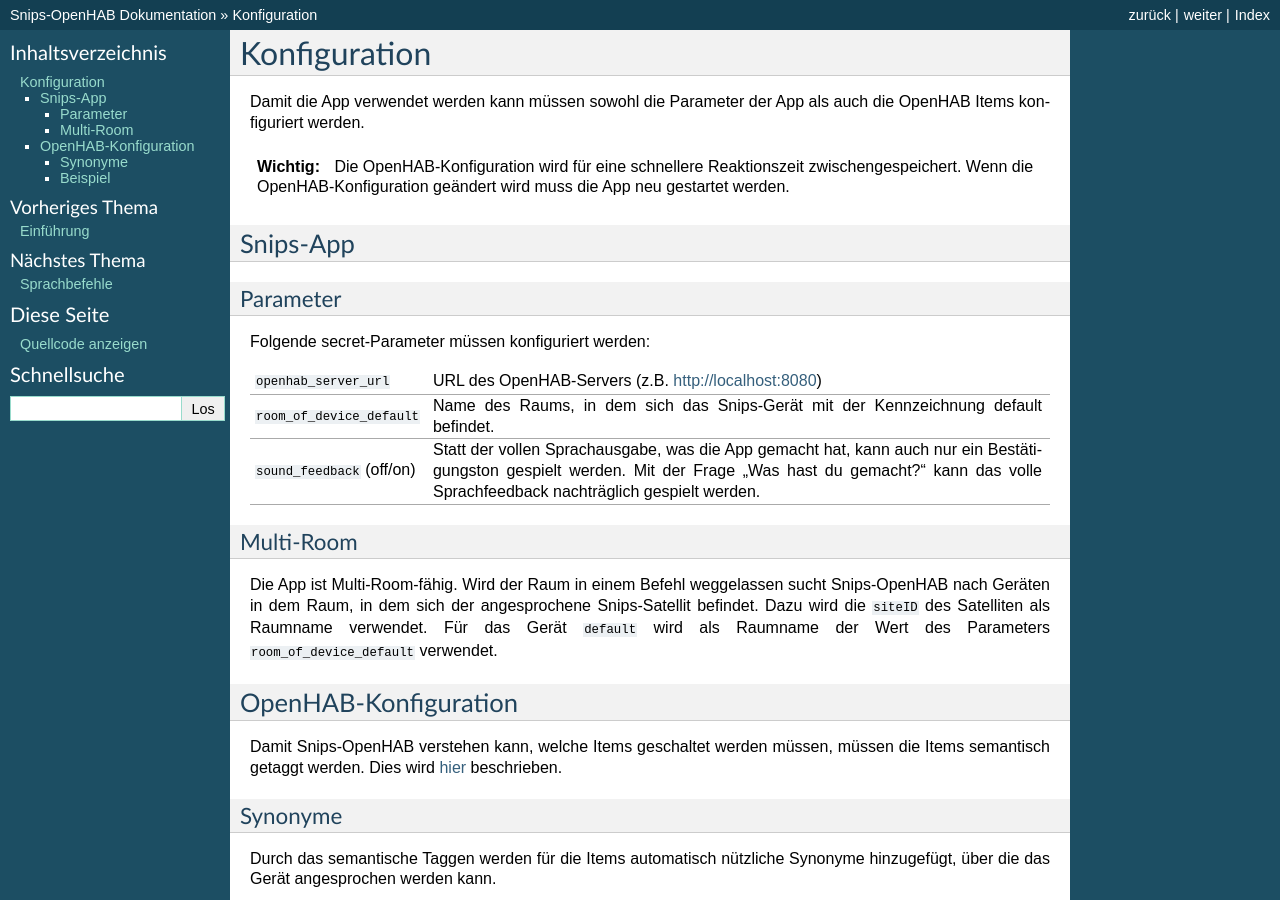
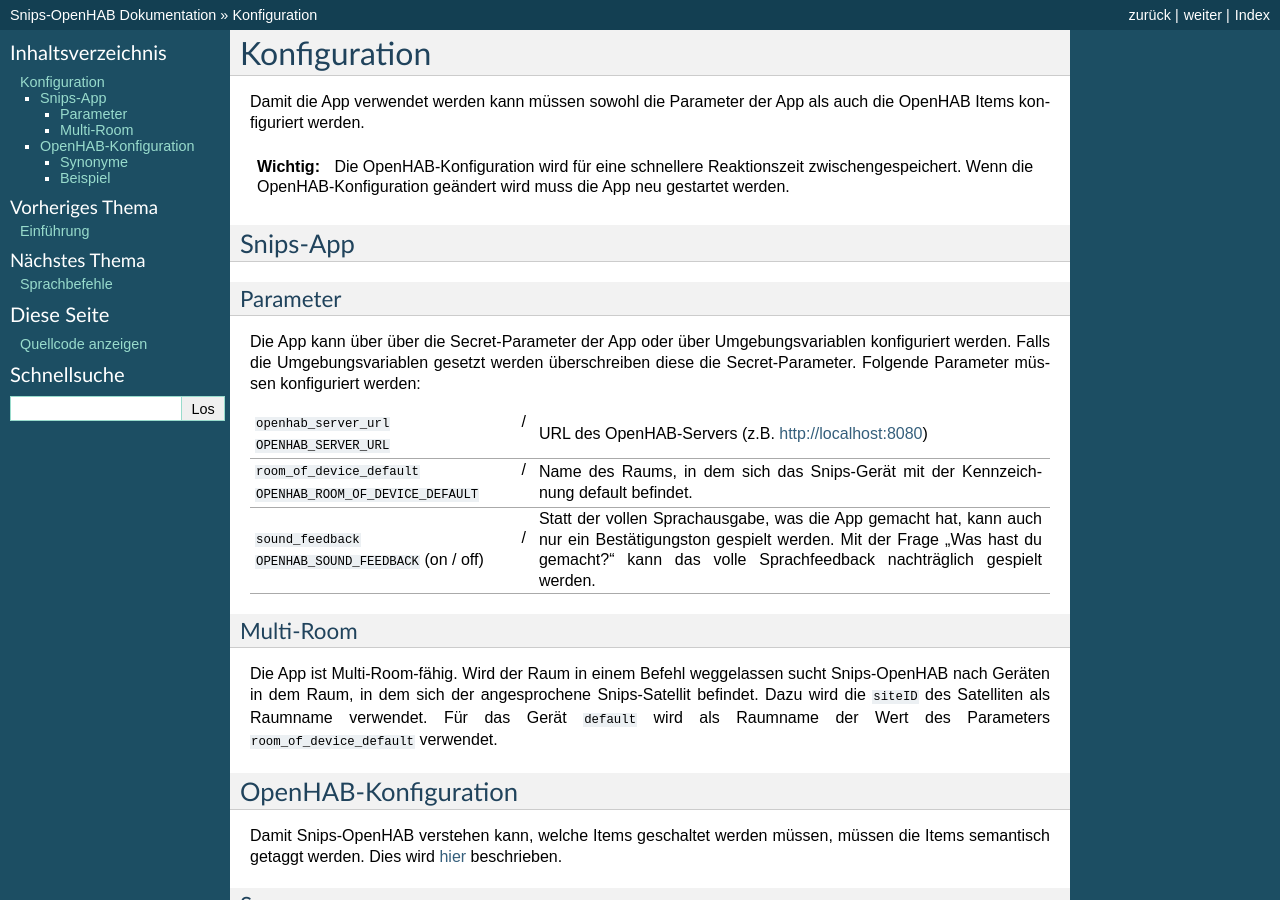
Before and after one commit to Alpha200/snips-openhab, a Sphinx documentation site: the page built from docs/basics/configuration.rst, in a window 1280 px wide and 900 px high. Built offline with Sphinx 7.4.7, drawn with Linux system fonts in a browser that asks for light colours.

Commit message:
Added missing documentation

```diff
--- a/docs/basics/configuration.rst
+++ b/docs/basics/configuration.rst
@@ -13,17 +13,21 @@
 Parameter
 ^^^^^^^^^
 
-Folgende secret-Parameter müssen konfiguriert werden:
+Die App kann über über die Secret-Parameter der App oder über Umgebungsvariablen konfiguriert werden.
+Falls die Umgebungsvariablen gesetzt werden überschreiben diese die Secret-Parameter.
+Folgende Parameter müssen konfiguriert werden:
 
-+-----------------------------+--------------------------------------------------------------------------------------+
-| ``openhab_server_url``      | URL des OpenHAB-Servers (z.B. http://localhost:8080)                                 |
-+-----------------------------+--------------------------------------------------------------------------------------+
-| ``room_of_device_default``  | Name des Raums, in dem sich das Snips-Gerät mit der Kennzeichnung default befindet.  |
-+-----------------------------+--------------------------------------------------------------------------------------+
-| ``sound_feedback`` (off/on) | Statt der vollen Sprachausgabe, was die App gemacht hat, kann auch nur ein           |
-|                             | Bestätigungston gespielt werden. Mit der Frage "Was hast du gemacht?" kann das       |
-|                             | volle Sprachfeedback nachträglich gespielt werden.                                   |
-+-----------------------------+--------------------------------------------------------------------------------------+
++------------------------------------------+--------------------------------------------------------------------------------------+
+| ``openhab_server_url``                   | URL des OpenHAB-Servers (z.B. http://localhost:8080)                                 |
+| / ``OPENHAB_SERVER_URL``                 |                                                                                      |
++------------------------------------------+--------------------------------------------------------------------------------------+
+| ``room_of_device_default``               | Name des Raums, in dem sich das Snips-Gerät mit der Kennzeichnung default befindet.  |
+| / ``OPENHAB_ROOM_OF_DEVICE_DEFAULT``     |                                                                                      |
++------------------------------------------+--------------------------------------------------------------------------------------+
+| ``sound_feedback``                       | Statt der vollen Sprachausgabe, was die App gemacht hat, kann auch nur ein           |
+| / ``OPENHAB_SOUND_FEEDBACK``             | Bestätigungston gespielt werden. Mit der Frage "Was hast du gemacht?" kann das       |
+| (on / off)                               | volle Sprachfeedback nachträglich gespielt werden.                                   |
++------------------------------------------+--------------------------------------------------------------------------------------+
 
 Multi-Room
 ^^^^^^^^^^
```
